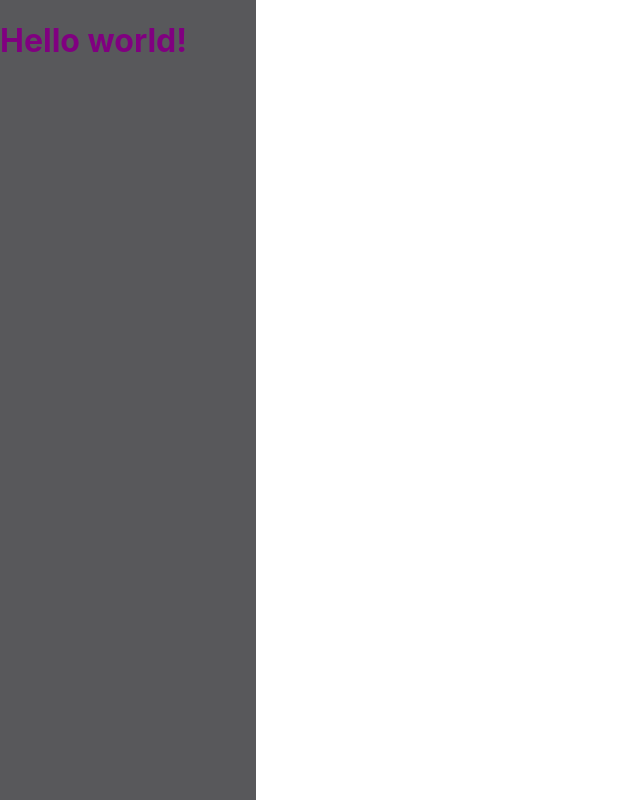
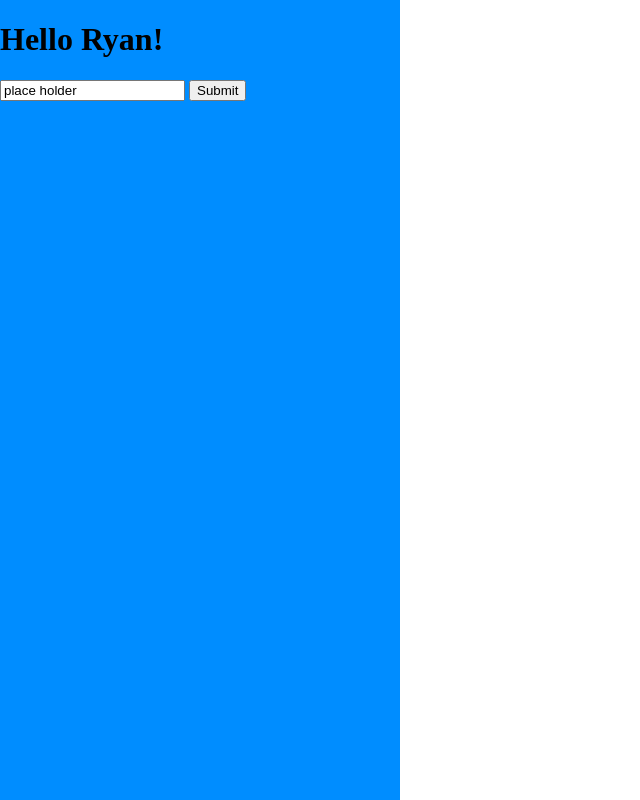
Before and after one commit to corrupted-segmentation/uWinRentFront, a Svelte app in the folder uWinRent/: page / in a window 1280 px wide. Shown: the whole page, without its empty margins (0-640 px from the left). Built offline with nearby package versions, Linux system fonts and the light colour scheme.

Commit message:
made major changes to app structure and keeping app abstraction in svelte rather than html

```diff
--- a/uWinRent/public/global.css
+++ b/uWinRent/public/global.css
@@ -1,77 +1,6 @@
 html, body {
-	position: relative;
+	position: fixed;
 	width: 100%;
 	height: 100%;
+    margin: 0;
 }
-
-body {
-	color: #333;
-	margin: 0;
-	padding: 8px;
-	box-sizing: border-box;
-	font-family: -apple-system, BlinkMacSystemFont, "Segoe UI", Roboto, Oxygen-Sans, Ubuntu, Cantarell, "Helvetica Neue", sans-serif;
-}
-
-a {
-	color: rgb(0,100,200);
-	text-decoration: none;
-}
-
-a:hover {
-	text-decoration: underline;
-}
-
-a:visited {
-	color: rgb(0,80,160);
-}
-
-label {
-	display: block;
-}
-
-input, button, select, textarea {
-	font-family: inherit;
-	font-size: inherit;
-	padding: 0.4em;
-	margin: 0 0 0.5em 0;
-	box-sizing: border-box;
-	border: 1px solid #ccc;
-	border-radius: 2px;
-}
-
-input:disabled {
-	color: #ccc;
-}
-
-input[type="range"] {
-	height: 0;
-}
-
-button {
-	background-color: #f4f4f4;
-	outline: none;
-}
-
-button:active {
-	background-color: #ddd;
-}
-
-button:focus {
-	border-color: #666;
-}
-
-.sideHouse{
-    height: 100%;
-    width: 20%;
-    position: fixed;
-    background-color: #58585B;
-    left: 0;
-    top: 0;
-}
-
-.uniMap{
-    height: 100%;
-    width: 80%;
-    position: fixed;
-    padding-left: 20%;
-}
--- a/uWinRent/public/index.html
+++ b/uWinRent/public/index.html
@@ -11,8 +11,6 @@
 </head>
 
 <body>
-    <div class="sideHouse"></div>
-    <div class="uniMap"></div>
 	<script src='/bundle.js'></script>
 </body>
 </html>
--- a/uWinRent/src/App.svelte
+++ b/uWinRent/src/App.svelte
@@ -1,11 +1,17 @@
 <script>
-	export let name;
+    import House from './House.svelte'
 </script>
 
 <style>
-	h1 {
-		color: purple;
-	}
+    #house{
+        width: 400px;
+        height: 100%;
+        background-color: #008dff;
+        display:inline-block;
+    }
+
 </style>
 
-<h1>Hello {name}!</h1>
+<div id="house">
+    <House/>
+</div>
--- /dev/null
+++ b/uWinRent/src/House.svelte
@@ -0,0 +1,12 @@
+<script>
+	export let name = "Ryan";
+    let inName="place holder";
+</script>
+
+<style>
+
+</style>
+
+<h1>Hello {name}!</h1>
+<input bind:value={inName}/>
+<button on:click={()=>{name = inName}}>Submit</button>
--- a/uWinRent/src/main.js
+++ b/uWinRent/src/main.js
@@ -1,7 +1,7 @@
 import App from './App.svelte';
 
 const app = new App({
-	target: document.querySelector(".sideHouse"),
+	target: document.body,
 	props: {
 		name: 'world'
 	}
```
